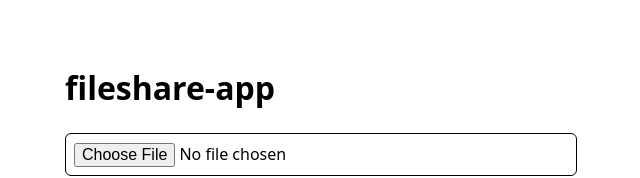
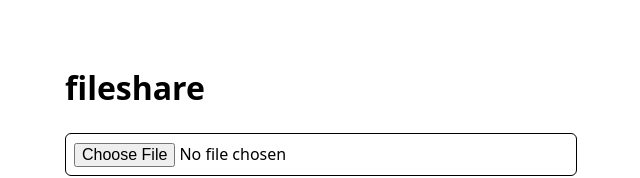
Before and after one commit to Kargtar/fileshare-app, a React (Vite) app in the folder frontend/: page / in a window 1280 px wide. Shown: the top 178 px of the page, without its empty margins (319-959 px from the left). Built offline with nearby package versions, Linux system fonts and the light colour scheme.

Commit message:
Revert "Testing CI/CD"
This reverts commit 4c3c6ab55d82b5195650e02c5a6f22f1fe1c6d02.

```diff
--- a/frontend/src/App.jsx
+++ b/frontend/src/App.jsx
@@ -11,7 +11,7 @@ export default function App() {
   return (
     <main>
       <h1>
-        <a href="/">fileshare-app</a>
+        <a href="/">fileshare</a>
       </h1>
       {downloadCode ? <Download code={downloadCode} /> : <Upload />}
       <footer>
```
